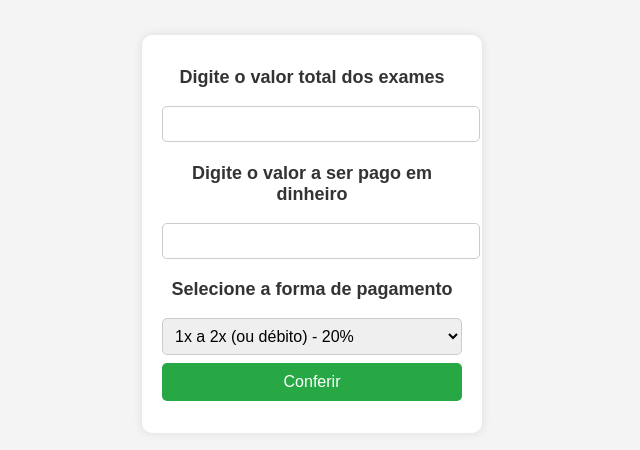
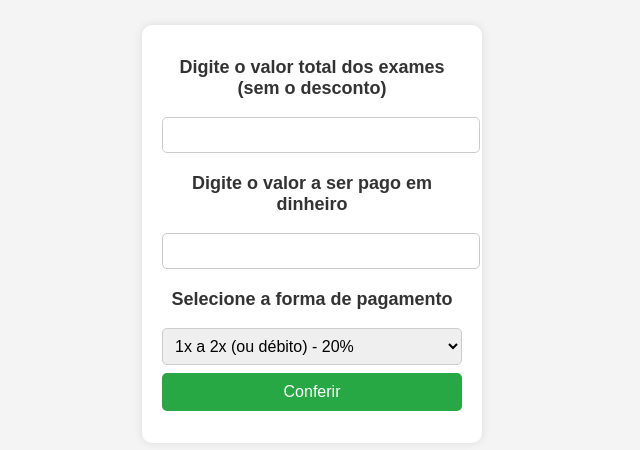
Before and after one commit to alves2305/Desconto-Prolab, a plain HTML site: page index.html in a window 1280 px wide. Shown: the part 166-616 px from the top of the page, without its empty margins (328-968 px from the left). Drawn offline with Linux system fonts and the light colour scheme.

Commit message:
Alteraçao de dados - html

```diff
--- a/index.html
+++ b/index.html
@@ -8,7 +8,7 @@
 </head>
 <body>
     <div class="container">
-        <h1>Digite o valor total dos exames</h1>
+        <h1>Digite o valor total dos exames (sem o desconto)</h1>
         <input type="number" id="valorTotal">
 
         <h1>Digite o valor a ser pago em dinheiro</h1>
```
